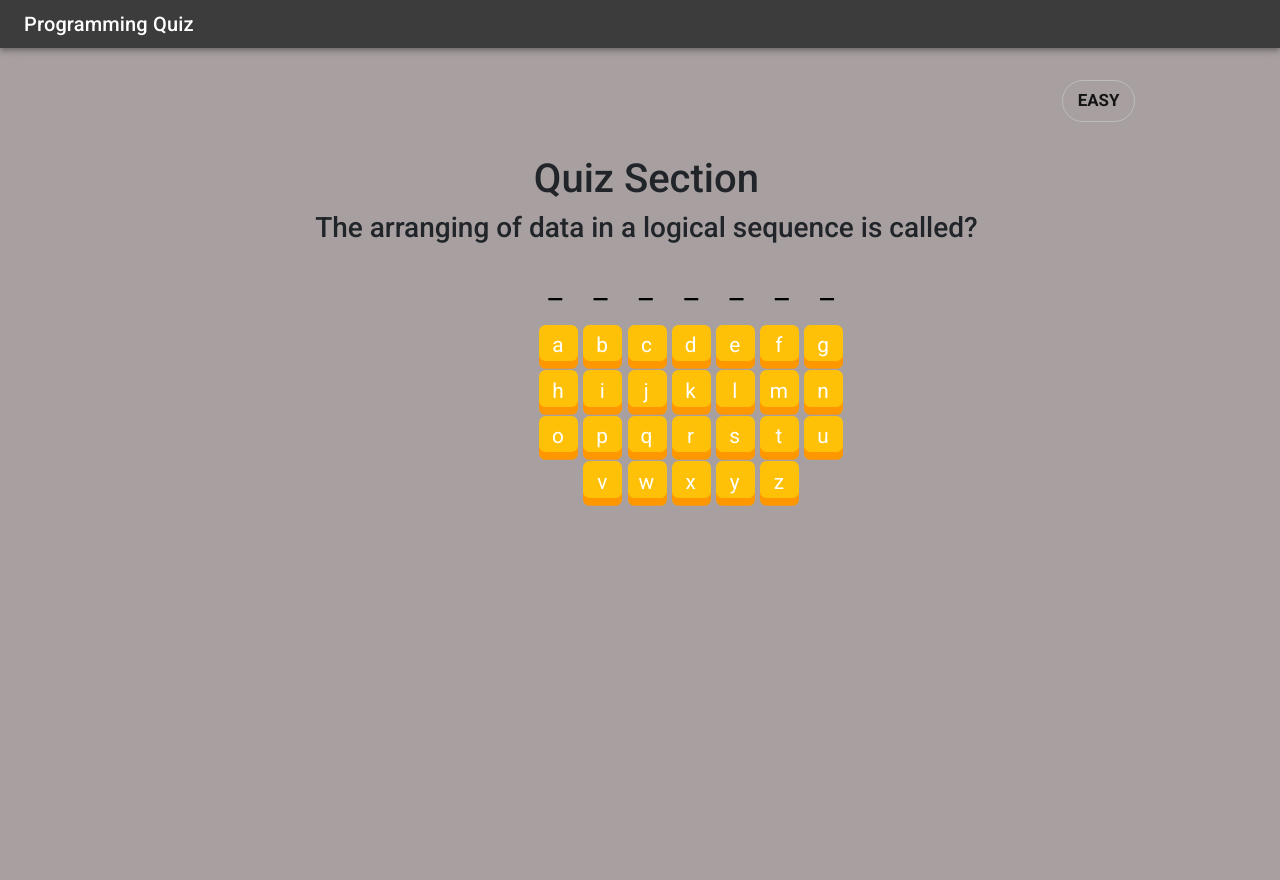
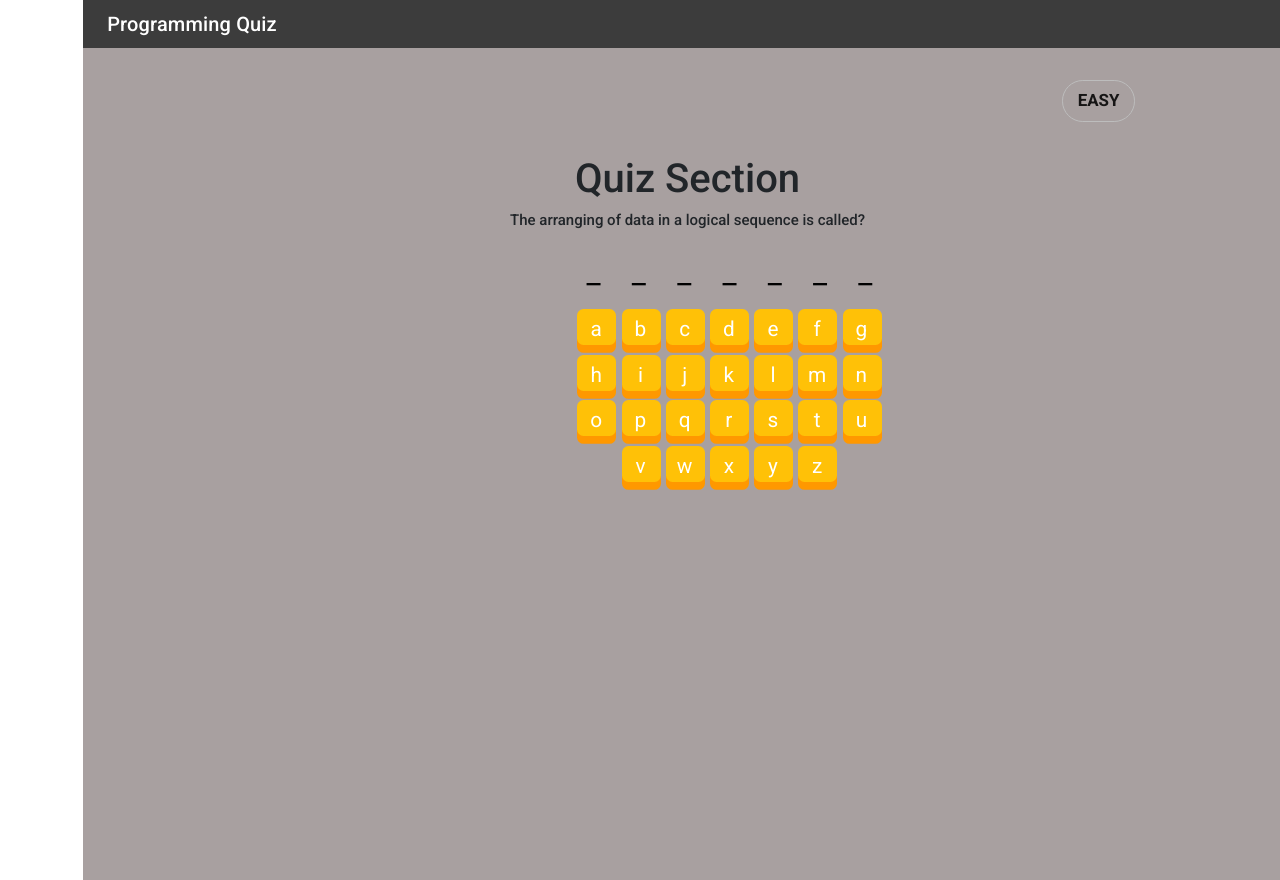
Before and after one commit to J4Web/quiz-app, a React (Create React App) app: page /quiz in a window 1280 px wide. Built offline with nearby package versions, Linux system fonts and the light colour scheme.

Commit message:
think i fixed the level margin AGAIN

```diff
--- a/src/App.css
+++ b/src/App.css
@@ -1,14 +1,15 @@
+* {
+  margin: 0;
+  padding: 0;
+  box-sizing: border-box;
+}
+
 .App {
   background: rgb(168, 160, 160);
   height: 100vh;
   font-family: "Roboto", "sans-serif";
   font-weight: 400;
   height: 110vh;
-  /* margin-right: -4.5%; */
-  /* margin-bottom: 10%; */
+  margin-left: 6.5%;
+  /* margin-bottom: -100%; */
 }
-* {
-  margin: 0;
-  padding: 0;
-  box-sizing: border-box;
-}
--- a/src/Header.jsx
+++ b/src/Header.jsx
@@ -8,6 +8,7 @@ import Typography from "@material-ui/core/Typography";
 const styles = {
   root: {
     flexGrow: 1,
+    overflow: "hidden",
   },
   menuButton: {
     marginLeft: -18,
--- a/src/Quiz.css
+++ b/src/Quiz.css
@@ -1,5 +1,5 @@
 .quiz-container {
-  height: 100vh;
+  height: 90vh;
   display: flex;
   justify-content: center;
   align-items: center;
@@ -8,6 +8,7 @@
   text-align: center;
   width: 100%;
   overflow: hidden;
+  margin-bottom: -10%;
 }
 
 .content {
@@ -20,18 +21,21 @@
   width: 100%;
 }
 
-@media (max-width: 500px) {
+@media (min-width: 500px) {
   .content {
     display: flex;
     justify-content: center;
     align-items: center;
     flex-direction: column;
-    margin-top: 10%;
+    margin-top: 0%;
     /* overflow: hidden; */
-    width: 100%;
+    /* width: 100%; */
     font-size: 4px;
+    /* margin-top: 30%; */
+    /* margin-bottom: -20%; */
+    /* margin-top: 10%; */
   }
   .content > h3 {
-    font-size: 20px;
+    font-size: 15px;
   }
 }
```
